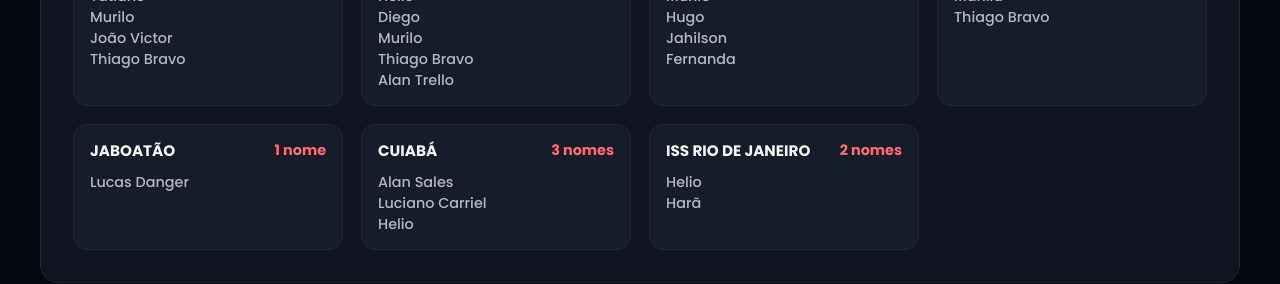
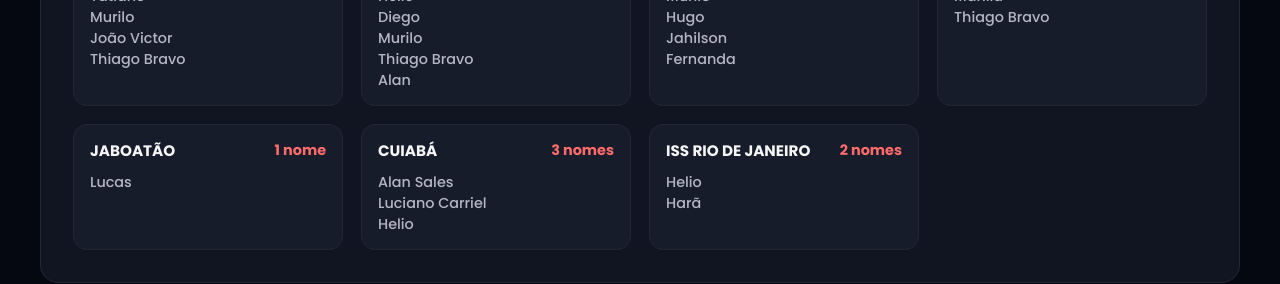
Before and after one commit to sitesdiversosamapa/evasaosefazap, a plain HTML site: page index.html in a window 1280 px wide. Shown: the part 2737-3021 px from the top of the page. Drawn offline with nearby package versions, Linux system fonts and the light colour scheme.

Commit message:
Update index.html

```diff
--- a/index.html
+++ b/index.html
@@ -579,7 +579,7 @@
               <span>Diego</span>
               <span>Murilo</span>
               <span>Thiago Bravo</span>
-              <span>Alan Trello</span>
+              <span>Alan</span>
             </div>
           </div>
 
@@ -616,7 +616,7 @@
               <span class="destino-contagem">1 nome</span>
             </div>
             <div class="destino-box-lista">
-              <span>Lucas Danger</span>
+              <span>Lucas</span>
             </div>
           </div>
 
```
